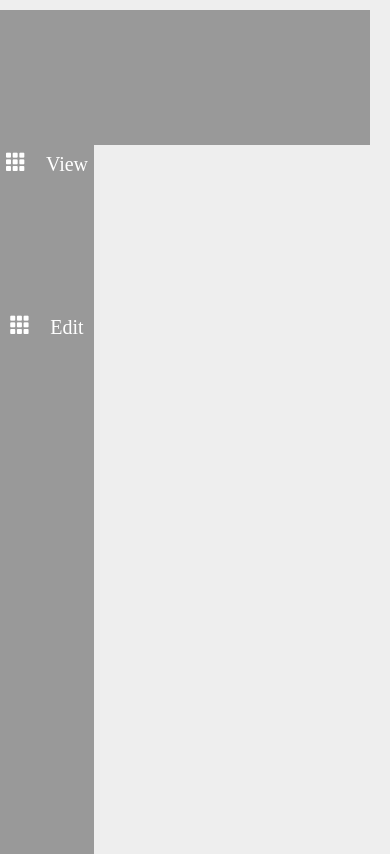
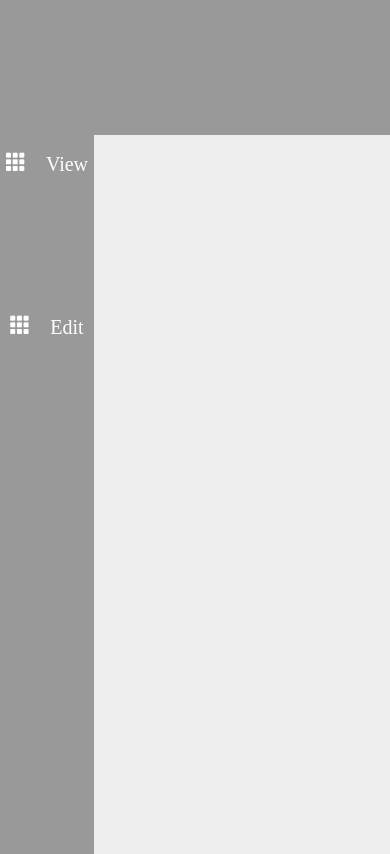
Before and after one commit to vipinsharma03/advanced, a plain HTML site: page www/index.html in a window 390 px wide. Drawn offline with nearby package versions, Linux system fonts and the light colour scheme; some packages are replaced by stand-ins of ours; some icons are missing.

Commit message:
css updated

```diff
--- a/www/css/custom.css
+++ b/www/css/custom.css
@@ -5,10 +5,10 @@
 {
      background-color:#999;
      position:absolute;
-     top:10px;
+     top:0px;
      height:16%;
      width:1200px;
-     right:20px;
+     right:-1px;
      margin-top:-11;
 }
 .nav
```
